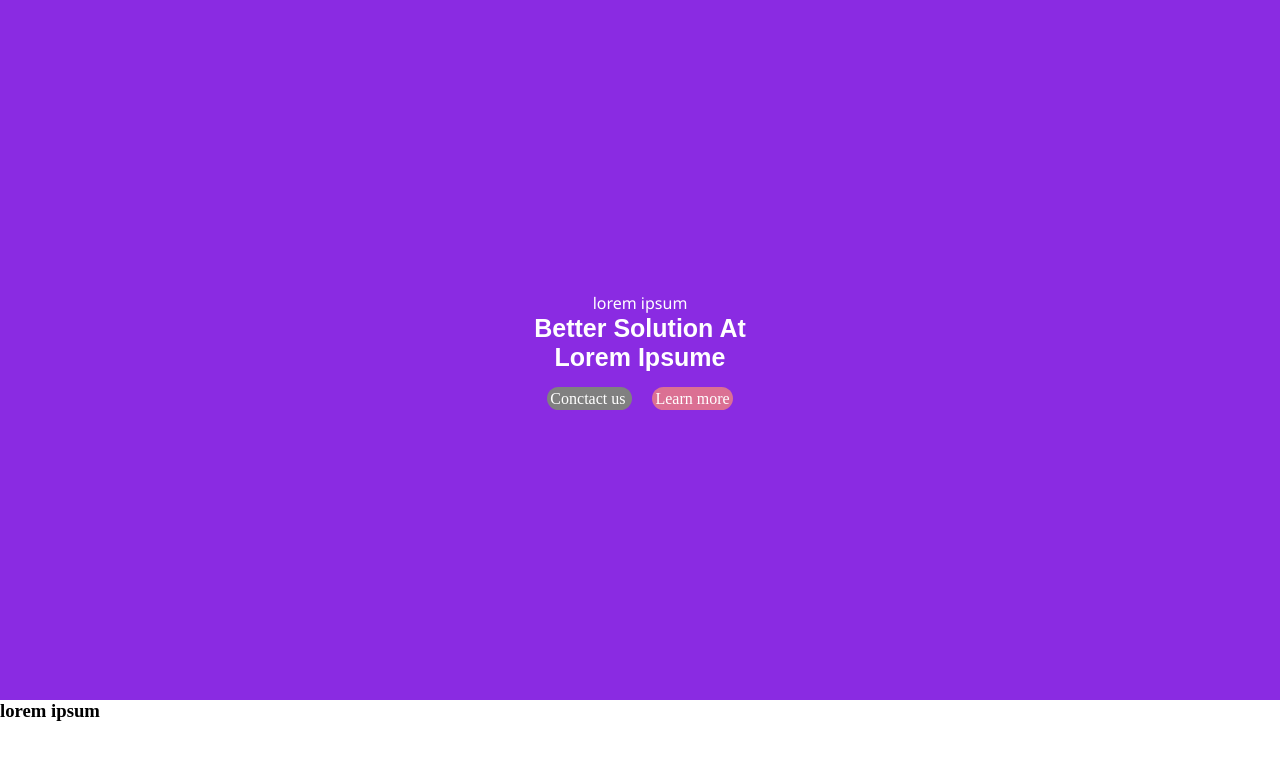
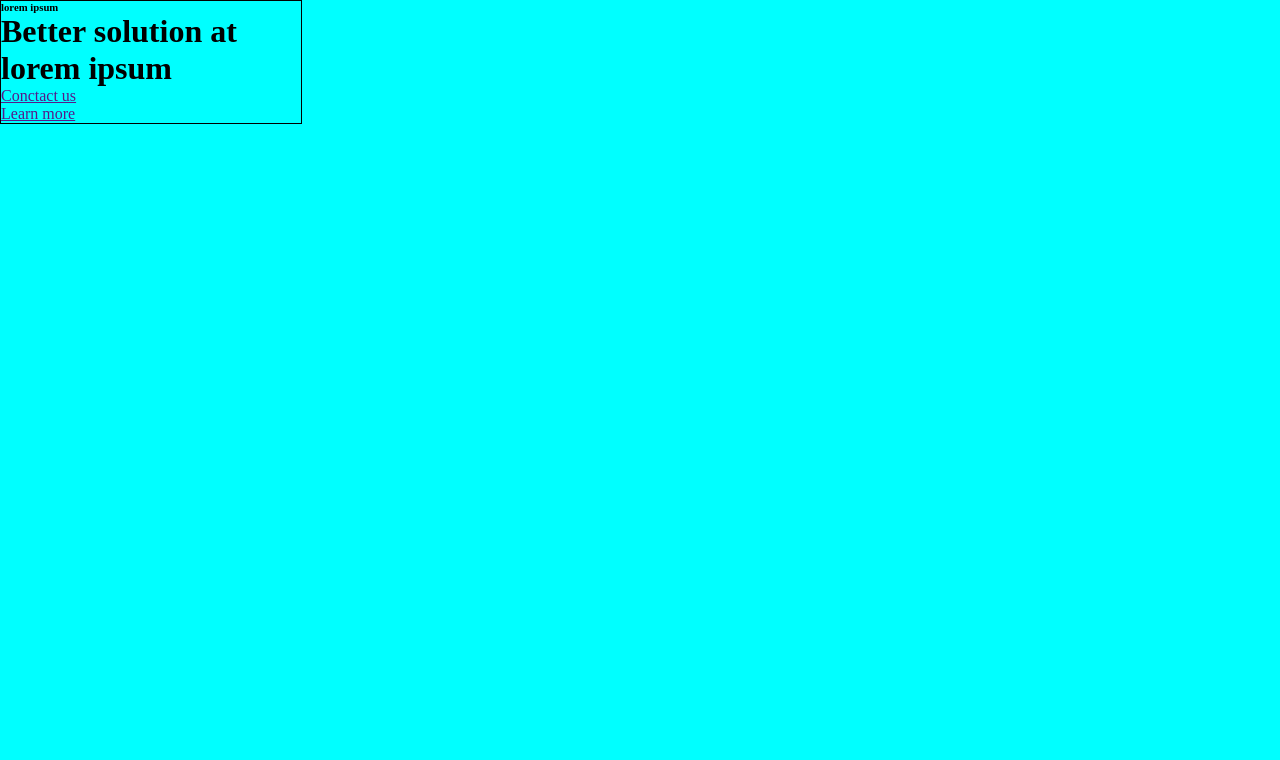
Before and after one commit to imedonii/Web, a plain HTML site: page Java 4/Ushtrime/index.html in a window 1280 px wide. Drawn offline with Linux system fonts and the light colour scheme.

Commit message:
java 4 add

```diff
--- a/Java 4/Ushtrime/index.html
+++ b/Java 4/Ushtrime/index.html
@@ -1,30 +1,21 @@
 <!DOCTYPE html>
 <html>
 <head>
-        <title>Flex</title>
-        <link rel="stylesheet" href="style.css">
+    <title>Document</title>
+    <link rel="stylesheet" href="style.css"/>
 </head>
 <body>
-        <header>
-            <div class="container">
-                    <div id="box1">
-                        <div id="innerBox">
-                            <p class="text" id="p1">lorem ipsum</p>
-                            <h3 class="text">Better Solution At<br/>Lorem Ipsume</h3>
-                            <br>
-                            <div class="link">
-                                <a id="first" href=""> Conctact us </a>
-                                <a id="second" href=""> Learn more </a>
-                            </div>
-                        </div>
-                    </div>
+    <header id="full-header">
+        <div class="header-content">
+            <h6>lorem ipsum</h6>
+            <h1>Better solution at lorem ipsum</h1>
+            <ul>
+                <li><a href="">Conctact us</a></li>
+                <li><a href="">Learn  more</a></li>
+            </ul>
         </div>
     </header>
-        <main>
-            <h3>lorem ipsum</h3>
-        </main>
-        <footer>
-
-        </footer>
+    <main></main>
+    <footer></footer>
 </body>
 </html>
--- a/Java 4/Ushtrime/style.css
+++ b/Java 4/Ushtrime/style.css
@@ -3,55 +3,16 @@
     padding: 0;
 }
 
-#box1{
-    background-color: blueviolet;
-    /* background-image: url(../../Java\ 3/Ushtrime/ubt.jpg); */
-    background-repeat: no-repeat;
-    display: flex;
-    justify-content: center;
-    align-items: center;
-    width: 100%;
-    height: 700px;
+#full-header{
+    background-color: aqua;
+    /* viewport-width */
+    width: 100vw;
+    height: 100vh;
 }
 
-
-#innerBox{
-    display: flex;
-    margin: 300px auto;
+.header-content{
+    border: 1px solid black;
     width: 300px;
-    height: 200px;
-    /* background-color: green; */
-    align-items: center;
-    justify-content: center;
-    flex-direction: column;
-    color: white;
+    position: absolute;
+    position: relative;
 }
-
-#innerBox h3{
-    text-align: center;
-    font-family: Arial, Helvetica, sans-serif;
-    font-size: 25px;
-}
-
-#innerBox p{
-    font-family: 'Segoe UI', Tahoma, Geneva, Verdana, sans-serif;
-}
-
-.link a{
-    flex-direction: row;
-    /* background-color: red; */
-    text-decoration: none;
-    border-radius: 20px;
-    margin-left: 10px;
-    margin-right: 10px;
-    color: white;
-}
-
-#first{
-    background-color: grey;
-    padding: 3px;
-}
-#second{
-    background-color: palevioletred;
-    padding: 3px;
-}
```
Lines whose indentation alone changed are shown as unchanged.
